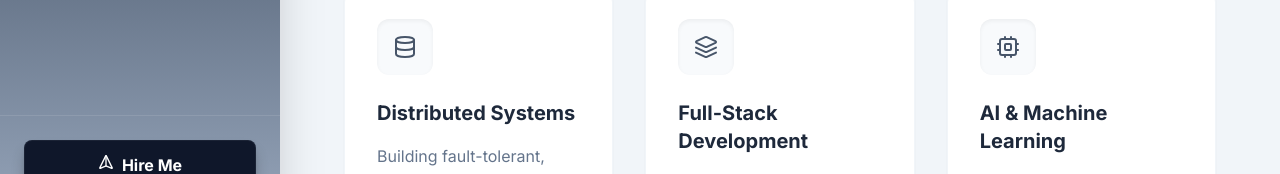
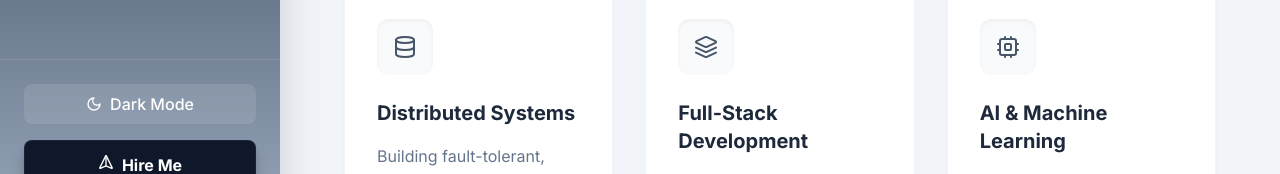
Before and after one commit to adityatiwari9t8/portfolio-website, a React (Vite) app: page / in a window 1280 px wide. Shown: the part 586-760 px from the top of the page. Built offline with nearby package versions, Linux system fonts and the light colour scheme.

Commit message:
Fix build errors: remove unused vars and update App state

```diff
--- a/App.tsx
+++ b/App.tsx
@@ -15,6 +15,19 @@ const App: React.FC = () => {
   const [activeSection, setActiveSection] = useState('about');
   const [isContactModalOpen, setIsContactModalOpen] = useState(false);
   const [activeDemoId, setActiveDemoId] = useState<string | null>(null);
+
+  // ADDED: Real Dark Mode State
+  const [darkMode, setDarkMode] = useState(false);
+
+  // ADDED: Toggle Function
+  const toggleDarkMode = () => {
+    setDarkMode(!darkMode);
+    if (!darkMode) {
+      document.documentElement.classList.add('dark');
+    } else {
+      document.documentElement.classList.remove('dark');
+    }
+  };
 
   useEffect(() => {
     const handleScroll = () => {
@@ -40,25 +53,25 @@ const App: React.FC = () => {
 
   return (
     <div>
-      <div className="flex min-h-screen bg-slate-100 text-[#1e293b] transition-colors duration-500">
+      <div className={`flex min-h-screen transition-colors duration-500 ${darkMode ? 'bg-slate-900 text-white' : 'bg-slate-100 text-[#1e293b]'}`}>
 
         <ContactModal isOpen={isContactModalOpen} onClose={closeContactModal} />
 
-        {/* Project Demo Overlay */}
         <DemoOverlay
           activeDemoId={activeDemoId}
           onClose={() => setActiveDemoId(null)}
+          // Removed unused props passing to fix build error in DemoOverlay
         />
 
-        {/* Sidebar - Desktop & Tablet */}
         <div className="hidden md:block w-[280px] fixed h-screen z-50">
           <Sidebar
             activeSection={activeSection}
             onOpenContact={openContactModal}
+            darkMode={darkMode}
+            onToggleDarkMode={toggleDarkMode}
           />
         </div>
 
-        {/* Mobile Sidebar Overlay */}
         {isSidebarOpen && (
           <div
             className="md:hidden fixed inset-0 bg-black/50 z-[60]"
@@ -66,7 +79,6 @@ const App: React.FC = () => {
           />
         )}
 
-        {/* Mobile Sidebar Drawer (Phones only) */}
         <div className={`
           md:hidden fixed top-0 left-0 bottom-0 w-[280px] z-[70] transform transition-transform duration-300
           ${isSidebarOpen ? 'translate-x-0' : '-translate-x-full'}
@@ -76,10 +88,11 @@ const App: React.FC = () => {
             isMobile
             onNavClick={() => setIsSidebarOpen(false)}
             onOpenContact={openContactModal}
+            darkMode={darkMode}
+            onToggleDarkMode={toggleDarkMode}
           />
         </div>
 
-        {/* Main Content */}
         <div className="flex-1 md:ml-[280px]">
           <MobileHeader onToggleSidebar={toggleSidebar} />
 
@@ -100,7 +113,6 @@ const App: React.FC = () => {
               <Education />
             </section>
 
-            {/* Contact section only visible on mobile at bottom */}
             <section id="contact" className="md:hidden">
               <Contact />
             </section>
--- a/components/Sidebar.tsx
+++ b/components/Sidebar.tsx
@@ -119,6 +119,18 @@ const Sidebar: React.FC<SidebarProps> = ({
         flex-none p-6 space-y-4 border-t transition-colors duration-500
         ${darkMode ? 'border-slate-800' : 'border-white/10'}
       `}>
+        {/* ADDED: Dark Mode Toggle to use the imported icons */}
+        <button
+          onClick={onToggleDarkMode}
+          className={`
+            w-full flex items-center justify-center space-x-2 py-2 rounded-lg font-medium transition-all duration-300 mb-2
+            ${darkMode ? 'bg-slate-900 text-slate-300 hover:bg-slate-800' : 'bg-white/10 text-white hover:bg-white/20'}
+          `}
+        >
+          {darkMode ? <Sun className="w-4 h-4" /> : <Moon className="w-4 h-4" />}
+          <span>{darkMode ? 'Light Mode' : 'Dark Mode'}</span>
+        </button>
+
         <button
           onClick={onOpenContact}
           className={`
@@ -129,8 +141,6 @@ const Sidebar: React.FC<SidebarProps> = ({
           <Send className="w-4 h-4 rotate-[-45deg]" />
           <span>Hire Me</span>
         </button>
-
-
       </div>
     </div>
   );
```
Also changed, not shown: components/DemoOverlay.tsx (+2 -8 lines).
